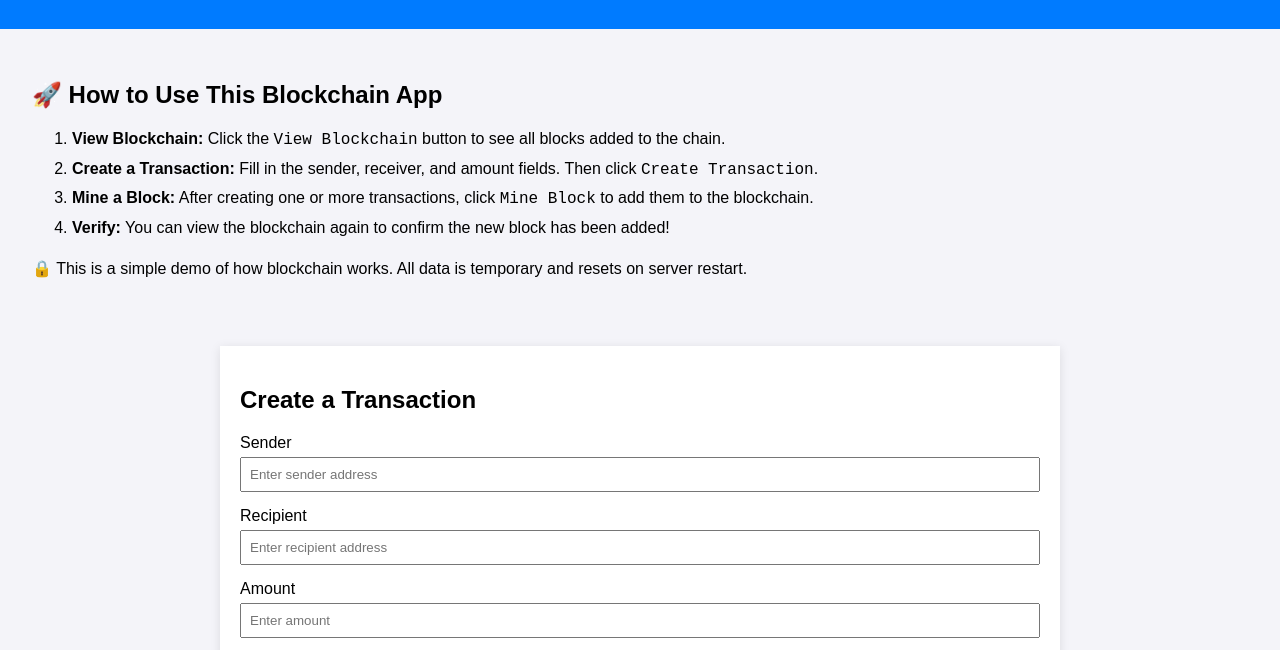
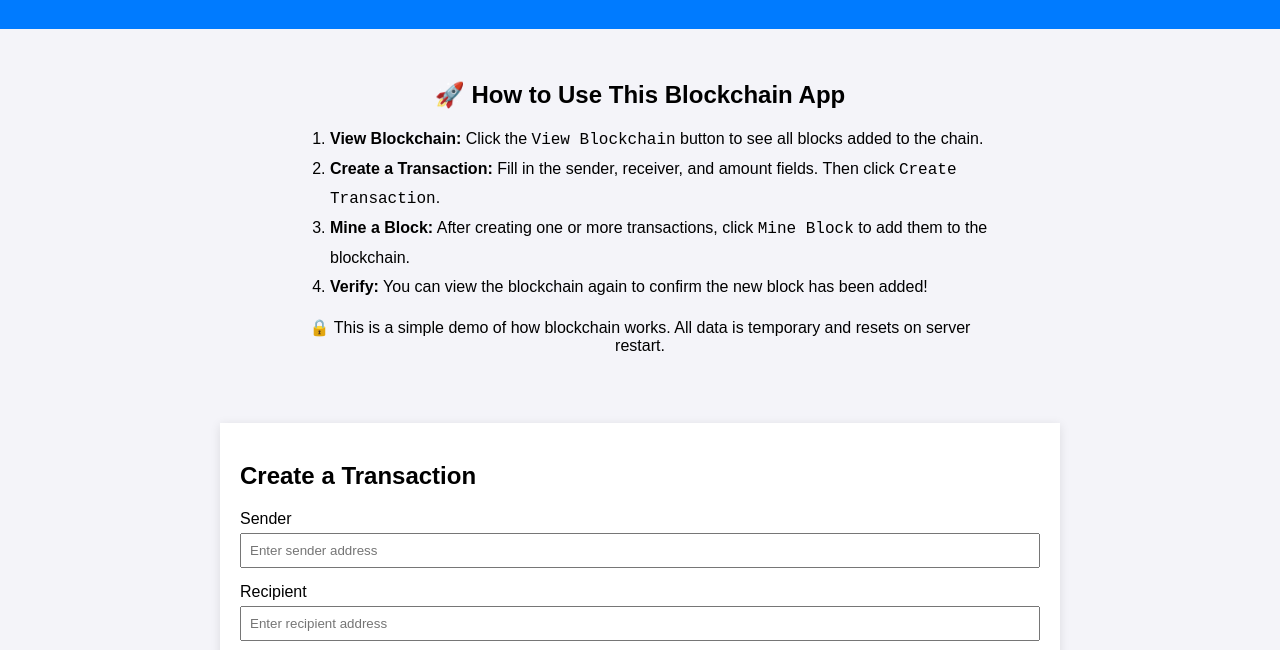
Before and after one commit to aryantiw/blockchain-mirror, a plain HTML site: page templates/index.html in a window 1280 px wide. Shown: the part 71-721 px from the top of the page. Drawn offline with Linux system fonts and the light colour scheme.

Commit message:
Update index.html

```diff
--- a/templates/index.html
+++ b/templates/index.html
@@ -204,16 +204,19 @@
     <header>
         <h1>Blockchain App</h1>
     </header>
-    <section id="how-to-use" style="padding: 2rem;">
+<section id="how-to-use" style="padding: 2rem; display: flex; justify-content: center;">
+  <div style="max-width: 700px; text-align: center;">
     <h2 style="font-size: 24px; margin-bottom: 1rem;">🚀 How to Use This Blockchain App</h2>
-  <ol style="line-height: 1.8; font-size: 16px;">
+    <ol style="line-height: 1.8; font-size: 16px; text-align: left;">
       <li><strong>View Blockchain:</strong> Click the <code>View Blockchain</code> button to see all blocks added to the chain.</li>
       <li><strong>Create a Transaction:</strong> Fill in the sender, receiver, and amount fields. Then click <code>Create Transaction</code>.</li>
       <li><strong>Mine a Block:</strong> After creating one or more transactions, click <code>Mine Block</code> to add them to the blockchain.</li>
       <li><strong>Verify:</strong> You can view the blockchain again to confirm the new block has been added!</li>
     </ol>
     <p style="margin-top: 1rem;">🔒 This is a simple demo of how blockchain works. All data is temporary and resets on server restart.</p>
+  </div>
 </section>
+
 
     <div class="container">
         <h2>Create a Transaction</h2>
```
Lines whose indentation alone changed are shown as unchanged.
